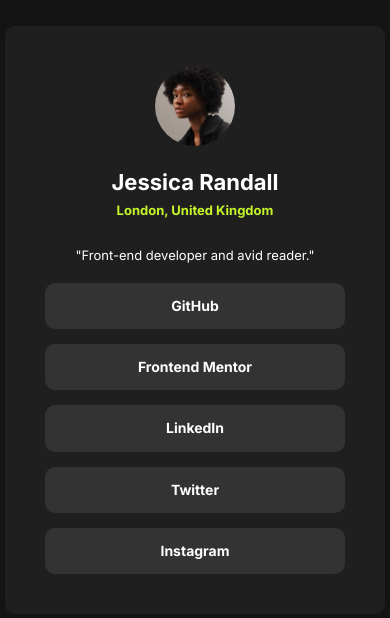
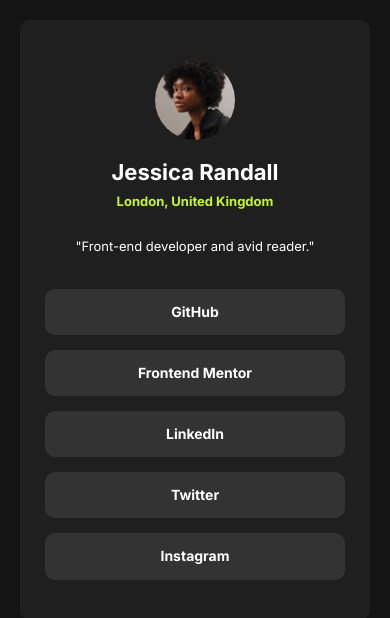
Before and after one commit to Omar-Ragab-Projects/Project_Five, a plain HTML site: page index.html in a window 390 px wide. Shown: the part 102-720 px from the top of the page. Drawn offline with Linux system fonts and the light colour scheme.

Commit message:
Update CSS

```diff
--- a/css/main.css
+++ b/css/main.css
@@ -23,6 +23,15 @@ body {
   color: var(--white);
   background-color: var(--dark-grey);
   text-align: center;
+  display: flex;
+  flex-direction: column;
+  align-items: center;
+}
+@media (max-width: 767px) {
+  .box {
+    min-width: 340px;
+    margin: 0 20px;
+  }
 }
 .box img {
   width: 80px;
```
